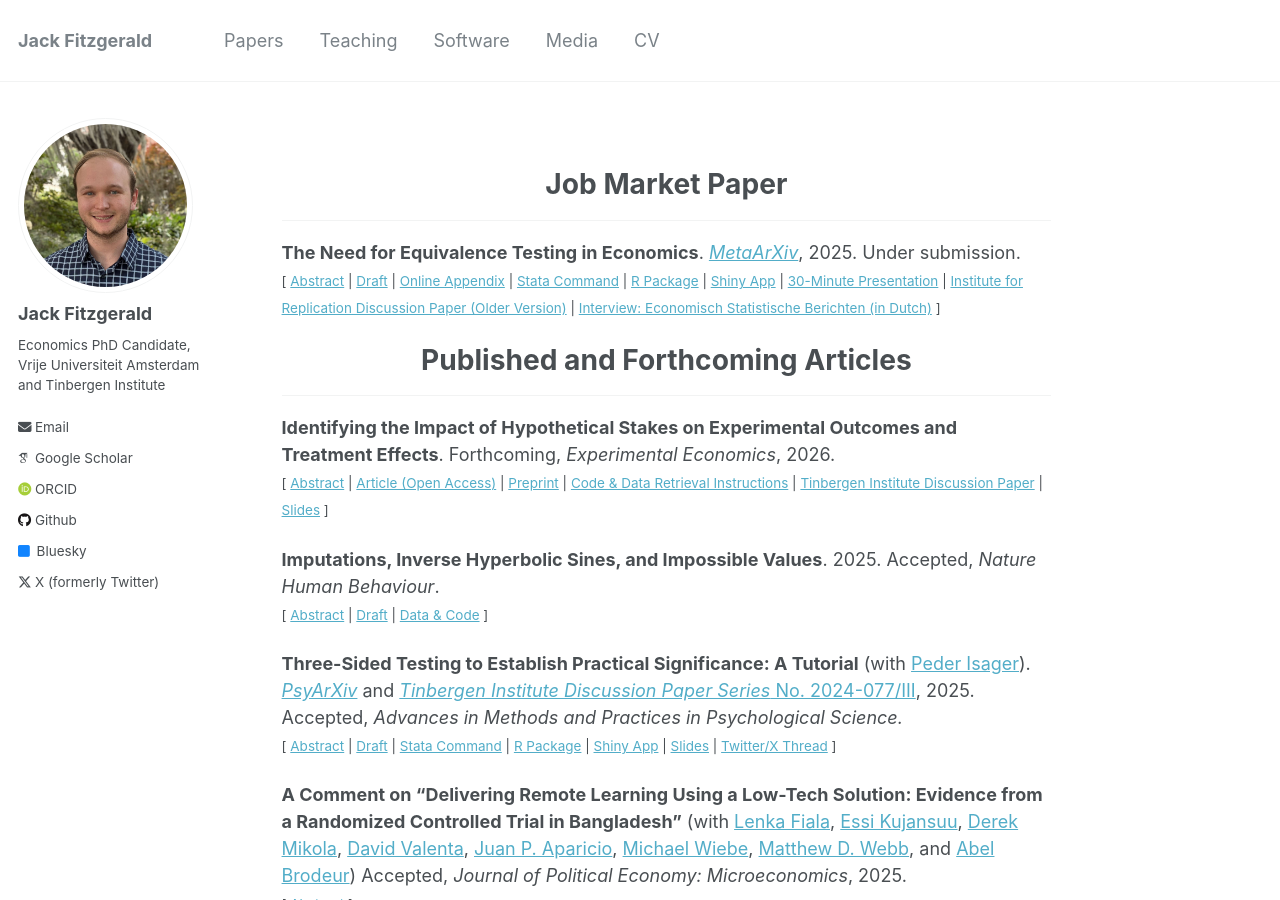
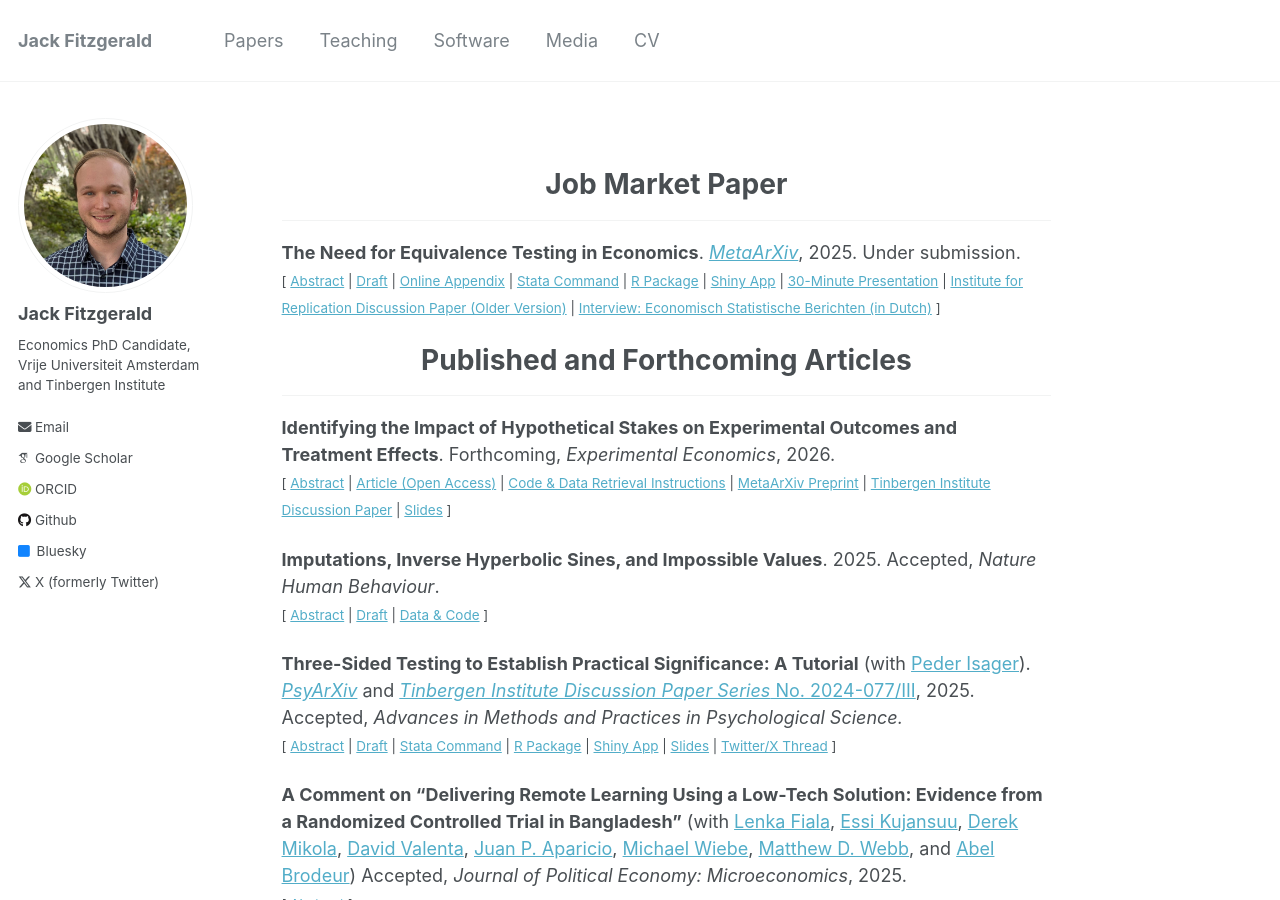
Before and after one commit to jack-fitzgerald/jack-fitzgerald.github.io, a Jekyll site: the page built from _pages/papers.md, in a window 1280 px wide and 900 px high. Built offline with Jekyll 4.4.1, drawn with Linux system fonts in a browser that asks for light colours; some web fonts are replaced.

Commit message:
Update papers.md

```diff
--- a/_pages/papers.md
+++ b/_pages/papers.md
@@ -22,7 +22,7 @@ Equivalence testing can provide statistically significant evidence that economic
 - - -
 
 **Identifying the Impact of Hypothetical Stakes on Experimental Outcomes and Treatment Effects**. Forthcoming, <i>Experimental Economics</i>, 2026. <br/>
-<small>[ <a href="#/" onclick="visib('hypo-bias')">Abstract</a> | [Article (Open Access)](https://doi.org/10.1017/eec.2025.10035) | [Preprint](https://doi.org/10.31222/osf.io/j5nmf_v1) | [Code & Data Retrieval Instructions](https://osf.io/fe6jn/) | [Tinbergen Institute Discussion Paper](https://papers.tinbergen.nl/24070.pdf) | [Slides](https://jack-fitzgerald.github.io/files/Hypothetical_Bias_Slides.pdf) ] </small>
+<small>[ <a href="#/" onclick="visib('hypo-bias')">Abstract</a> | [Article (Open Access)](https://doi.org/10.1017/eec.2025.10035) | [Code & Data Retrieval Instructions](https://osf.io/fe6jn/) | [MetaArXiv Preprint](https://doi.org/10.31222/osf.io/j5nmf_v1) | [Tinbergen Institute Discussion Paper](https://papers.tinbergen.nl/24070.pdf) | [Slides](https://jack-fitzgerald.github.io/files/Hypothetical_Bias_Slides.pdf) ] </small>
 
 <div id="hypo-bias" style="display: none; text-align: justify; line-height: 1.2" ><small>
 
```
